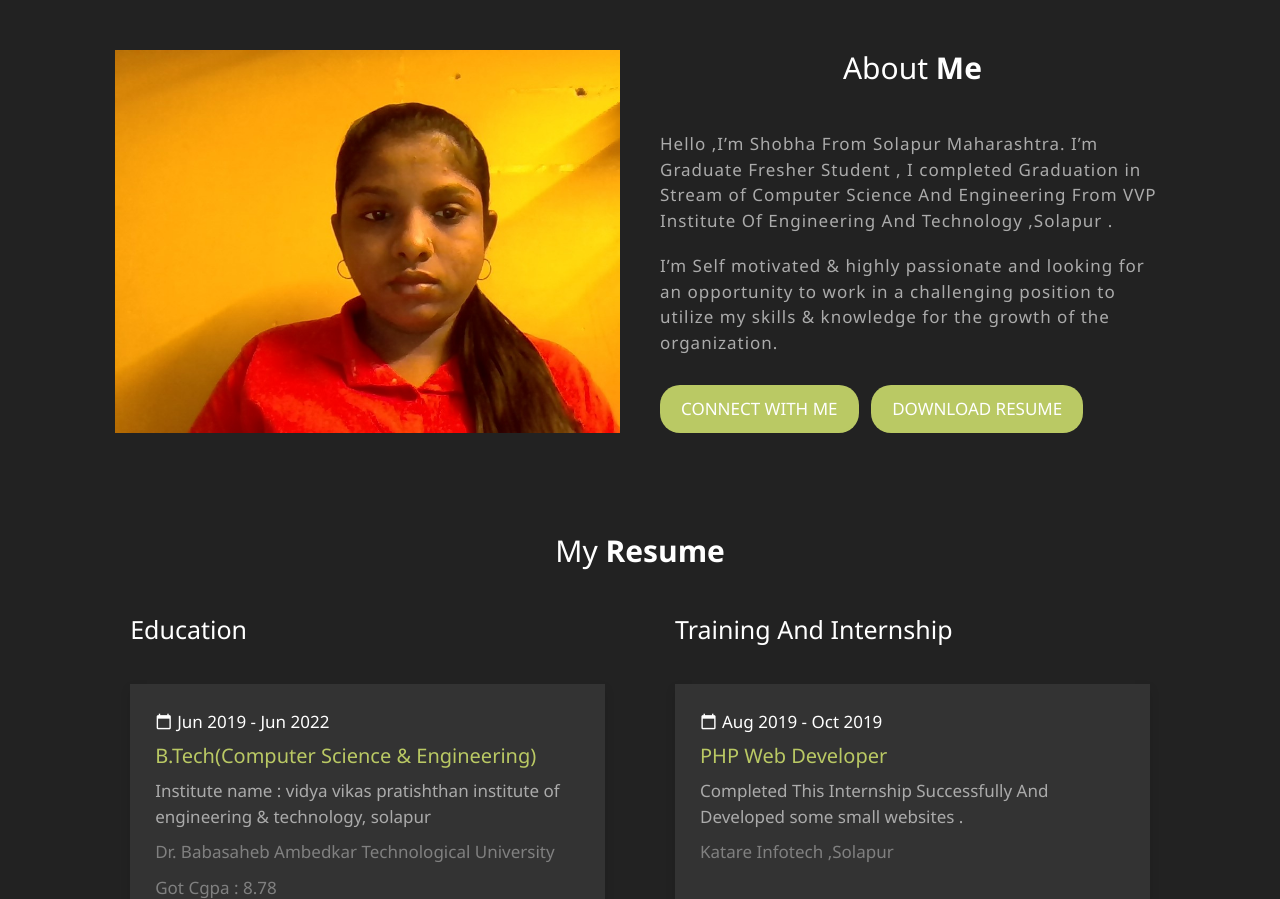
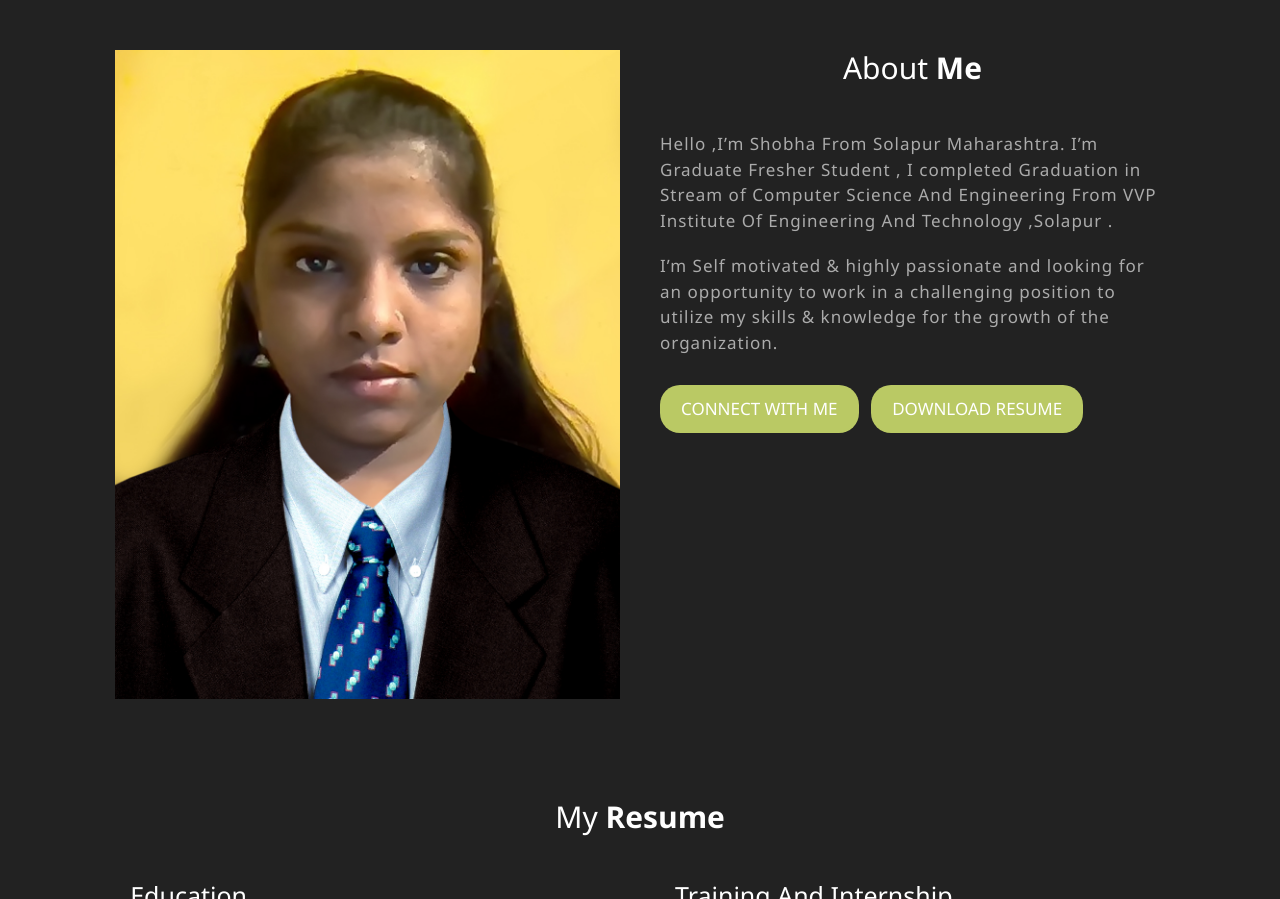
Before and after one commit to ShobhaG09/Portfolio_App, a plain HTML site: page Portfolio_App/index.html in a window 1280 px wide. Shown: the part 800-1699 px from the top of the page. Drawn offline with nearby package versions, Linux system fonts and the light colour scheme.

Commit message:
Second COmmit

```diff
--- a/Portfolio_App/index.html
+++ b/Portfolio_App/index.html
@@ -41,7 +41,7 @@
     <div class="box-container">
       <div class="box">
         <div class="image">
-          <img src="images/WIN_20230509_10_39_48_Pro.jpg" alt="" />
+          <img src="images/profess.jpg" alt="" />
         </div>
       </div>
       <div class="box">
```
Also changed, not shown: Portfolio_App/images/profess.jpg (added).
